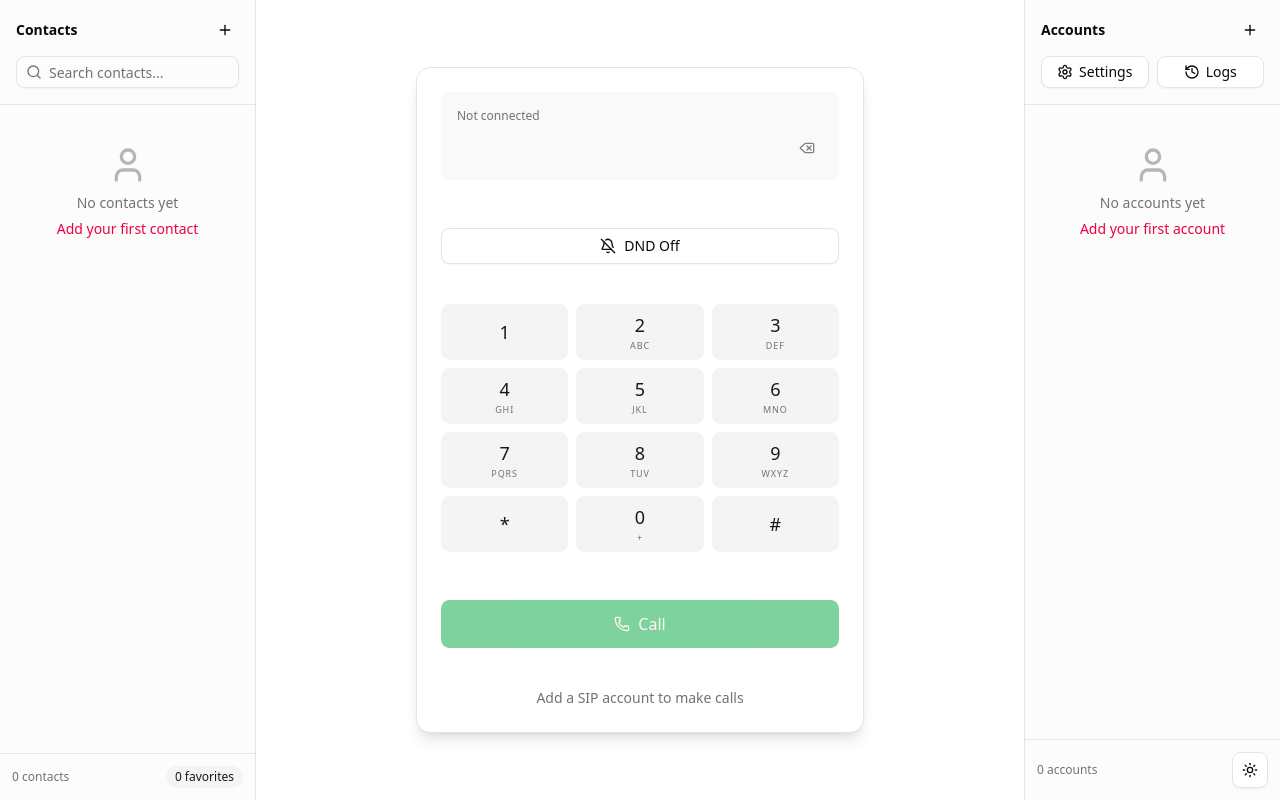
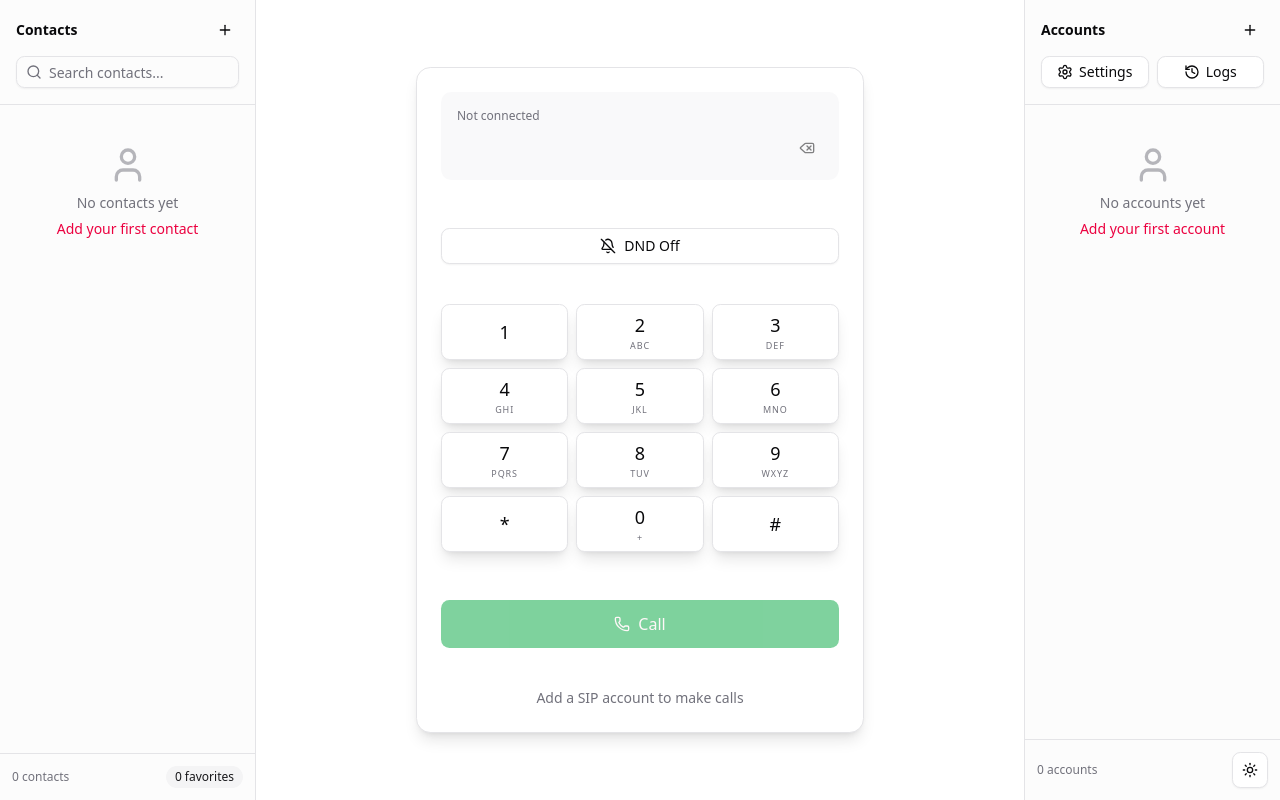
Before and after one commit to BaKhabarKissan/bkk_dialer, a Next.js app: page / in a window 1280 px wide. Built offline with nearby package versions, Linux system fonts and the light colour scheme; what jssip would draw is missing.

Commit message:
updated dialer

```diff
--- a/components/dialer/Dialer.jsx
+++ b/components/dialer/Dialer.jsx
@@ -401,8 +401,8 @@ export default function Dialer() {
             {dialPadButtons.map((btn) => (
               <Button
                 key={btn.digit}
-                variant="secondary"
-                className="h-14 text-lg font-medium hover:bg-accent transition-colors flex flex-col items-center justify-center gap-0"
+                variant="outline"
+                className="h-14 text-lg font-medium hover:bg-accent hover:border-primary hover:scale-105 shadow-lg active:shadow-none transition-all flex flex-col items-center justify-center gap-0 rounded-md"
                 onClick={() => handleDigitPress(btn.digit)}
               >
                 <span>{btn.digit}</span>
```
